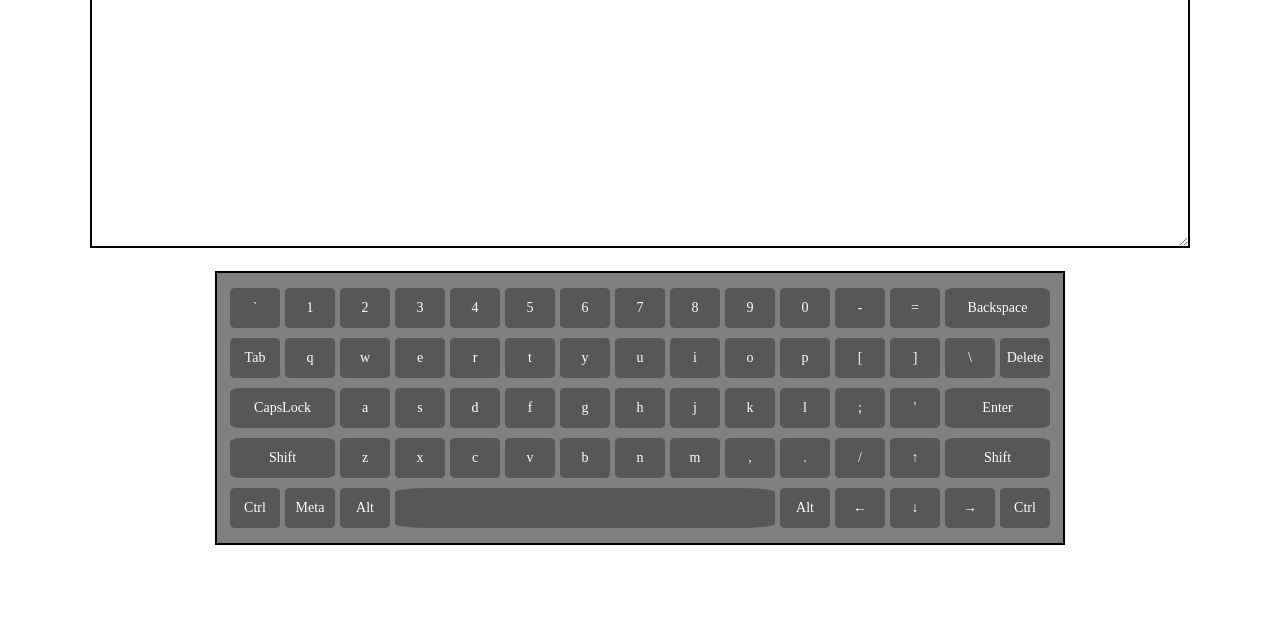
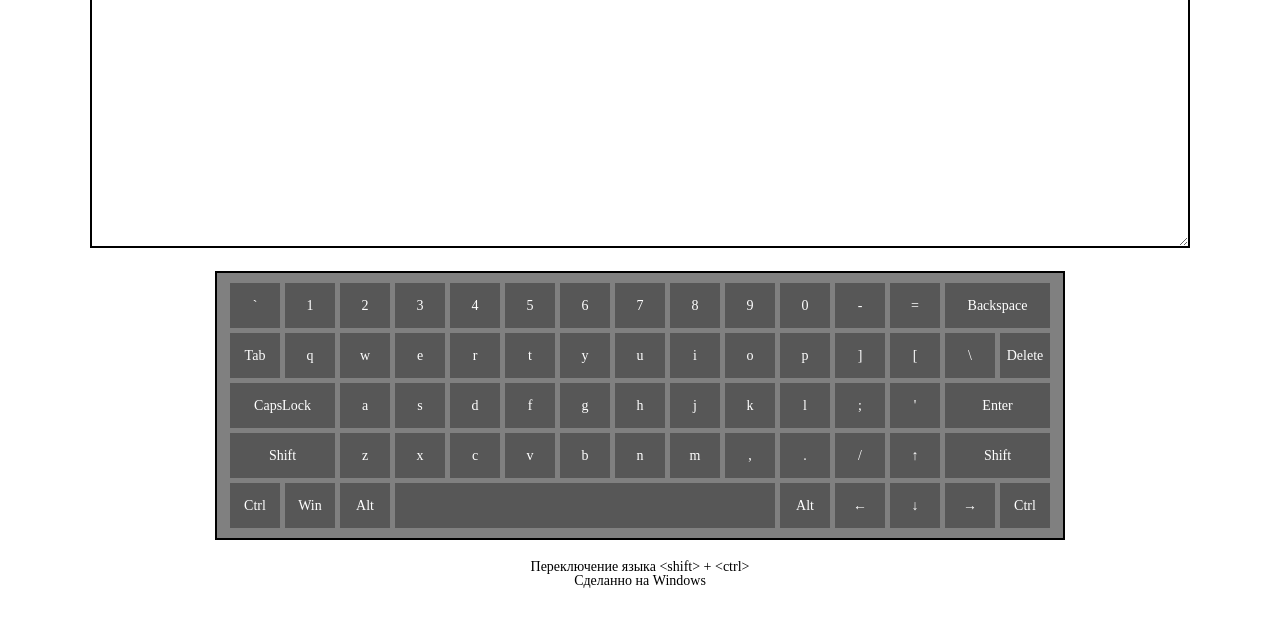
Before and after one commit to DzianisDarmel/VirtualKeyboard, a website built with webpack: page src/template.html in a window 1280 px wide. Shown: the part 66-690 px from the top of the page. Built offline with nearby package versions, Linux system fonts and the light colour scheme.

Commit message:
feat: changed everything to classes

```diff
--- a/src/index.js
+++ b/src/index.js
@@ -1,8 +1,13 @@
 'Use strict';
 
 import './styles/main.scss';
+import KeyBoard from './keyboard/keyboard';
+import DATA from './keyboard/data';
 
-window.addEventListener('DOMContentLoaded', () => {
+const keyboard = new KeyBoard(DATA);
+
+/* -----------------------------------------CREATE APP WRAPPER -----------------------------------*/
+
 const app = document.createElement('div');
 app.classList.add('app');
 document.body.prepend(app);
@@ -17,149 +22,53 @@ window.addEventListener('DOMContentLoaded', () => {
 textField.rows = '7';
 title.after(textField);
 
-  const keyboard = document.createElement('div');
-  keyboard.classList.add('keyboard');
-  textField.after(keyboard);
+const keyboardWrapper = document.createElement('div');
+keyboardWrapper.classList.add('keyboard__wrapper');
+keyboardWrapper.append(keyboard.render());
+app.append(keyboardWrapper);
 
-  const keyboardContainer = document.createElement('div');
-  keyboardContainer.classList.add('keyboard__container');
-  keyboard.prepend(keyboardContainer);
+const descr = document.createElement('div');
+descr.classList.add('descr');
+const lang = document.createElement('p');
+lang.textContent = 'Переключение языка <shift> + <ctrl>';
+descr.append(lang);
+const operatingSystem = document.createElement('p');
+operatingSystem.textContent = 'Сделанно на Windows';
+descr.append(operatingSystem);
+app.append(descr);
 
-  const createRow = () => {
-    const row = document.createElement('div');
-    row.classList.add('keyboard__row', 'row');
+/* --------------------------------------EVENTS---------------------------------------------------*/
 
-    return row;
+const onShift = (e) => {
+  if (e.key === 'Shift') {
+    keyboardWrapper.innerHTML = '';
+    keyboard.isShift();
+    keyboardWrapper.append(keyboard.render());
+    document.removeEventListener('keydown', onShift);
+  }
 };
 
-  class Key {
-    constructor(key, code, isShift = false) {
-      this.key = key;
-      this.code = code;
-      this.isShift = isShift;
+document.addEventListener('keydown', onShift);
+
+document.addEventListener('keyup', (e) => {
+  onShift(e);
+  document.addEventListener('keydown', onShift);
+});
+
+const onCapsLock = (e) => {
+  if (e.code === 'CapsLock') {
+    keyboardWrapper.innerHTML = '';
+    keyboard.isShift();
+    keyboardWrapper.append(keyboard.render());
+    document.removeEventListener('keydown', onCapsLock);
   }
+};
 
-    render = (parent) => {
-      const element = document.createElement('div');
-      element.classList.add('keyboard__key', 'key', this.code);
-      if (this.key === 'Backspace' || this.key === 'Shift' || this.key === 'Enter' || this.key === 'CapsLock') {
-        element.classList.add('keyboard__key_long');
-      }
-      const lang = document.createElement('div');
-      lang.classList.add('en');
-      element.append(lang);
+document.addEventListener('keydown', onCapsLock);
 
-      const textUp = document.createElement('span');
-      textUp.classList.add('keyUp', 'hidden');
-      textUp.innerHTML = this.key;
-      lang.append(textUp);
+document.addEventListener('keyup', () => {
+  document.addEventListener('keydown', onCapsLock);
+});
 
-      const textDown = document.createElement('span');
-      textDown.classList.add('keyDown');
-      textDown.innerHTML = this.key;
-      lang.append(textDown);
 
-      parent.append(element);
-    };
-  }
-
-  const arrKeys = [
-    [
-      { code: 'Backquote', key: '`' },
-      { code: 'Digit1', key: '1' },
-      { code: 'Digit2', key: '2' },
-      { code: 'Digit3', key: '3' },
-      { code: 'Digit4', key: '4' },
-      { code: 'Digit5', key: '5' },
-      { code: 'Digit6', key: '6' },
-      { code: 'Digit7', key: '7' },
-      { code: 'Digit8', key: '8' },
-      { code: 'Digit9', key: '9' },
-      { code: 'Digit0', key: '0' },
-      { code: 'Minus', key: '-' },
-      { code: 'Equal', key: '=' },
-      { code: 'Backspace', key: 'Backspace' },
-    ],
-    [
-      { code: 'Tab', key: 'Tab' },
-      { code: 'KeyQ', key: 'q' },
-      { code: 'KeyW', key: 'w' },
-      { code: 'KeyE', key: 'e' },
-      { code: 'KeyR', key: 'r' },
-      { code: 'KeyT', key: 't' },
-      { code: 'KeyY', key: 'y' },
-      { code: 'KeyU', key: 'u' },
-      { code: 'KeyI', key: 'i' },
-      { code: 'KeyO', key: 'o' },
-      { code: 'KeyP', key: 'p' },
-      { code: 'BracketLeft', key: '[' },
-      { code: 'BracketRight', key: ']' },
-      { code: 'Backslash', key: '\\' },
-      { code: 'Delete', key: 'Delete' },
-    ],
-    [
-      { code: 'CapsLock', key: 'CapsLock' },
-      { code: 'KeyA', key: 'a' },
-      { code: 'KeyS', key: 's' },
-      { code: 'KeyD', key: 'd' },
-      { code: 'KeyF', key: 'f' },
-      { code: 'KeyG', key: 'g' },
-      { code: 'KeyH', key: 'h' },
-      { code: 'KeyJ', key: 'j' },
-      { code: 'KeyK', key: 'k' },
-      { code: 'KeyL', key: 'l' },
-      { code: 'Semicolon', key: ';' },
-      { code: 'Quote', key: "'" },
-      { code: 'Enter', key: 'Enter' },
-    ],
-
-    [
-      { code: 'ShiftLeft', key: 'Shift' },
-      { code: 'KeyZ', key: 'z' },
-      { code: 'KeyX', key: 'x' },
-      { code: 'KeyC', key: 'c' },
-      { code: 'KeyV', key: 'v' },
-      { code: 'KeyB', key: 'b' },
-      { code: 'KeyN', key: 'n' },
-      { code: 'KeyM', key: 'm' },
-      { code: 'Comma', key: ',' },
-      { code: 'Period', key: '.' },
-      { code: 'Slash', key: '/' },
-      { code: 'ArrowUp', key: '&#8593' },
-      { code: 'ShiftRight', key: 'Shift' },
-    ],
-    [
-      { code: 'ControlLeft', key: 'Ctrl' },
-      { code: 'MetaLeft', key: 'Meta' },
-      { code: 'AltLeft', key: 'Alt' },
-      { code: 'Space', key: ' ' },
-      { code: 'AltRight', key: 'Alt' },
-      { code: 'ArrowLeft', key: '&#8592' },
-      { code: 'ArrowDown', key: '&#8595' },
-      { code: 'ArrowRight', key: '&#8594' },
-      { code: 'ControlRight', key: 'Ctrl' },
-    ],
-  ];
-
-  function initKeyboard() {
-    arrKeys.forEach((item) => {
-      const row = createRow();
-      keyboardContainer.append(row);
-      item.forEach(({ key, code }) => {
-        new Key(key, code).render(row);
-      });
-    });
-  }
-
-  initKeyboard();
-
-  document.addEventListener('keydown', (e) => {
-    // console.log(e.code);
-    // console.log(e.key);
-    // const eventObj = {
-    //   code: e.code,
-    //   key: e.key,
-    // };
-    console.log(e);
-  });
-});
+window.addEventListener('DOMContentLoaded', () => {});
--- /dev/null
+++ b/src/keyboard/Key.js
@@ -0,0 +1,40 @@
+class Key {
+    constructor({ code, key }, isShift = false, iscapsLock = false, lang = 'EN') {
+      this.code = code;
+      this.key = key;
+      this.isShift = isShift;
+      this.capsLock = iscapsLock;
+      this.lang = lang;
+    }
+
+    render = () => {
+      const element = document.createElement('div');
+      element.classList.add('keyboard__key', 'key', this.code);
+      if (this.key === 'Backspace' || this.key === 'Shift' || this.key === 'Enter' || this.key === 'CapsLock') {
+        element.classList.add('keyboard__key_long');
+      } else if (this.key === 'Delete' || this.key === 'Tab') {
+        element.classList.add('keyboard__key_medium');
+      }
+      const elementContent = document.createElement('div');
+      elementContent.classList.add('key__descr');
+      if (this.key instanceof Array) {
+        const [enDown, enUp, ruDown, ruUp] = this.key;
+        if (this.isShift === false && this.lang === 'EN') {
+          elementContent.innerHTML = enDown;
+        } else if (this.isShift === true && this.lang === 'EN') {
+          elementContent.innerHTML = enUp;
+        } else if (this.isShift === false && this.lang === 'RU') {
+          elementContent.innerHTML = ruDown;
+        } else if (this.isShift === true && this.lang === 'RU') {
+          elementContent.innerHTML = ruUp;
+        }
+      } else {
+        elementContent.innerHTML = this.key;
+      }
+      element.append(elementContent);
+
+      return element;
+    };
+  }
+
+  export default Key;
--- /dev/null
+++ b/src/keyboard/data.js
@@ -0,0 +1,68 @@
+const DATA = [
+    { code: 'Backquote', key: ['`', '~', 'ё', 'Ё'] },
+    { code: 'Digit1', key: ['1', '!', '1', '!'] },
+    { code: 'Digit2', key: ['2', '@', '2', '"'] },
+    { code: 'Digit3', key: ['3', '#', '3', '№'] },
+    { code: 'Digit4', key: ['4', '$', '4', ';'] },
+    { code: 'Digit5', key: ['5', '%', '5', '%'] },
+    { code: 'Digit6', key: ['6', '^', '6', '?'] },
+    { code: 'Digit7', key: ['7', '&', '7', '?'] },
+    { code: 'Digit8', key: ['8', '*', '8', '*'] },
+    { code: 'Digit9', key: ['9', '(', '9', '('] },
+    { code: 'Digit0', key: ['0', ')', '0', ')'] },
+    { code: 'Minus', key: ['-', '_', '-', '_'] },
+    { code: 'Equal', key: ['=', '+', '=', '+'] },
+    { code: 'Backspace', key: 'Backspace' },
+    { code: 'Tab', key: 'Tab' },
+    { code: 'KeyQ', key: ['q', 'Q', 'й', 'Й'] },
+    { code: 'KeyW', key: ['w', 'W', 'ц', 'Ц'] },
+    { code: 'KeyE', key: ['e', 'E', 'у', 'У'] },
+    { code: 'KeyR', key: ['r', 'R', 'к', 'К'] },
+    { code: 'KeyT', key: ['t', 'T', 'е', 'Е'] },
+    { code: 'KeyY', key: ['y', 'Y', 'н', 'Н'] },
+    { code: 'KeyU', key: ['u', 'U', 'г', 'Г'] },
+    { code: 'KeyI', key: ['i', 'I', 'ш', 'Ш'] },
+    { code: 'KeyO', key: ['o', 'O', 'щ', 'Щ'] },
+    { code: 'KeyP', key: ['p', 'P', 'з', 'З'] },
+    { code: 'BracketRight', key: [']', '}', 'ъ', 'Ъ'] },
+    { code: 'BracketLeft', key: ['[', '{', 'х', 'Х'] },
+    { code: 'Backslash', key: ['\\', '|', '\\', '/'] },
+    { code: 'Delete', key: 'Delete' },
+    { code: 'CapsLock', key: 'CapsLock' },
+    { code: 'KeyA', key: ['a', 'A', 'ф', 'Ф'] },
+    { code: 'KeyS', key: ['s', 'S', 'ы', 'Ы'] },
+    { code: 'KeyD', key: ['d', 'D', 'в', 'В'] },
+    { code: 'KeyF', key: ['f', 'F', 'а', 'А'] },
+    { code: 'KeyG', key: ['g', 'G', 'п', 'П'] },
+    { code: 'KeyH', key: ['h', 'H', 'р', 'Р'] },
+    { code: 'KeyJ', key: ['j', 'J', 'о', 'О'] },
+    { code: 'KeyK', key: ['k', 'K', 'л', 'Л'] },
+    { code: 'KeyL', key: ['l', 'L', 'д', 'Д'] },
+    { code: 'Semicolon', key: [';', ':', 'ж', 'Ж'] },
+    { code: 'Quote', key: ["'", '"', 'э', 'Э'] },
+    { code: 'Enter', key: 'Enter' },
+    { code: 'ShiftLeft', key: 'Shift' },
+    { code: 'KeyZ', key: ['z', 'Z', 'я', 'Я'] },
+    { code: 'KeyX', key: ['x', 'X', 'ч', 'Ч'] },
+    { code: 'KeyC', key: ['c', 'C', 'с', 'С'] },
+    { code: 'KeyV', key: ['v', 'V', 'м', 'М'] },
+    { code: 'KeyB', key: ['b', 'B', 'и', 'И'] },
+    { code: 'KeyN', key: ['n', 'N', 'т', 'Т'] },
+    { code: 'KeyM', key: ['m', 'M', 'ь', 'Ь'] },
+    { code: 'Comma', key: [',', ',', 'б', 'Б'] },
+    { code: 'Period', key: ['.', '.', 'ю', 'Ю'] },
+    { code: 'Slash', key: ['/', '?', '.', ','] },
+    { code: 'ArrowUp', key: '&#8593' },
+    { code: 'ShiftRight', key: 'Shift' },
+    { code: 'ControlLeft', key: 'Ctrl' },
+    { code: 'Meta', key: 'Win' },
+    { code: 'AltLeft', key: 'Alt' },
+    { code: 'Space', key: ' ' },
+    { code: 'AltRight', key: 'Alt' },
+    { code: 'ArrowLeft', key: '&#8592' },
+    { code: 'ArrowDown', key: '&#8595' },
+    { code: 'ArrowRight', key: '&#8594' },
+    { code: 'ControlRight', key: 'Ctrl' },
+  ];
+
+  export default DATA;
--- /dev/null
+++ b/src/keyboard/keyboard.js
@@ -0,0 +1,31 @@
+import Key from './Key';
+
+class KeyBoard {
+  constructor(data, lang = 'EN', shift = false, capsLock = false) {
+    this.shift = shift;
+    this.capsLock = capsLock;
+    this.lang = lang;
+    this.data = data;
+  }
+
+  render() {
+    const keyboard = document.createElement('div');
+    keyboard.classList.add('keyboard');
+
+    const keyboardContainer = document.createElement('div');
+    keyboardContainer.classList.add('keyboard__container');
+    keyboard.prepend(keyboardContainer);
+
+    this.data.forEach((item) => {
+      keyboardContainer.append(new Key(item, this.shift, this.capsLock, this.lang).render());
+    });
+
+    return keyboard;
+  }
+
+  isShift() {
+    this.shift = !this.shift;
+  }
+}
+
+export default KeyBoard;
--- a/src/styles/main.scss
+++ b/src/styles/main.scss
@@ -32,18 +32,10 @@ $Key_width: 50px;
   margin: 20px;
   padding: 10px;
   &__container {
-    padding: 0 8px;
     display: flex;
-    justify-content: center;
-    align-items: center;
-    flex-direction: column;
-  }
-  &__row {
-    flex: 0 0 50px;
-    display: inline-flex;
+    flex-wrap: wrap;
     gap: 5px 5px;
     justify-content: center;
-    align-items: center;
   }
   &__key {
     flex: 0 0 $Key_width;
@@ -51,25 +43,34 @@ $Key_width: 50px;
       flex: 0 0 calc($Key_width * 2 + 5px);
     }
     &.Space {
-      flex: 0 0 calc(($Key_width * 7) + (6 * 5px));
+      flex: 0 0 calc($Key_width * 7 + 30px);
     }
   }
 }
 
 .key {
-  border-radius: 10%;
-  height: 40px;
+  height: 45px;
   translate: 0.5s ease 0.5s;
   background-color: rgba(87, 87, 87);
   color: white;
   display: flex;
   align-items: center;
   justify-content: center;
+  transition: 0.5s ease;
+  &:hover {
+    background-color: rgb(0, 162, 255, 0.4);
+    cursor: pointer;
+  }
   &.active {
-    border-radius: 30%;
+    border-radius: 15%;
+    background-color: rgb(0, 162, 255, 0.6);
   }
 }
 
 .hidden {
   display: none;
 }
+
+.lang__descr {
+  font-size: 36px;
+}
```
Lines whose indentation alone changed are shown as unchanged.
